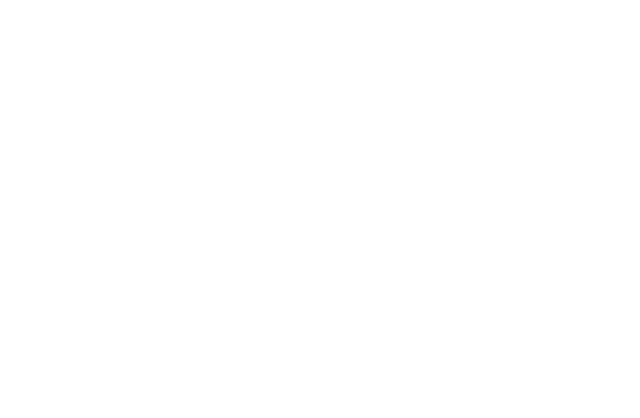
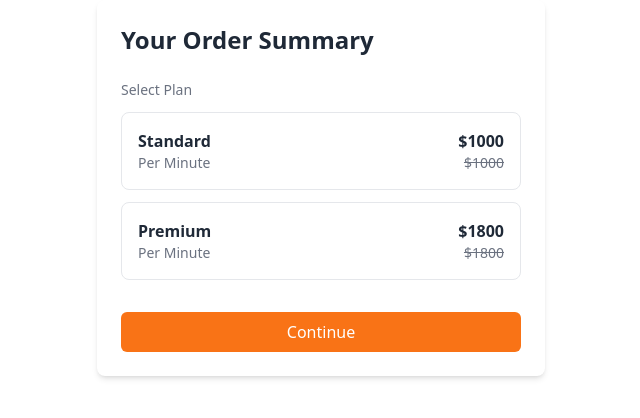
Before and after one commit to joel-2112/teamify, a React (Vite) app: page /subscription/summary in a window 1280 px wide. Before the commit this address had no page. Shown: the top 418 px of the page, without its empty margins (319-959 px from the left). Built offline with nearby package versions, Linux system fonts and the light colour scheme.

Commit message:
the plane summary is added

```diff
--- a/src/App.jsx
+++ b/src/App.jsx
@@ -5,9 +5,9 @@
 import FeaturesPage from './pages/FeaturesPage';
 import ContactsPage from './pages/ContactsPage';
 import AboutPage from './pages/AboutsPage';
-import SubscriptionPlan from './pages/SubscriptionPlan';
 import LoginPage from './pages/auth/LoginPage';
 import RegisterPage from './pages/auth/RegisterPage';
+import PlanSummary from './components/PlanSummary';
 const appRoutes = [
   { path: '/', element: <HomePage />, exact: true },
   { path: '/features', element: <FeaturesPage /> },
@@ -21,7 +21,7 @@
       <Routes>
    <Route path="/login" element={<LoginPage />}/>
    <Route path="/register" element={<RegisterPage />}/>
-   <Route path="/subscription" element={<SubscriptionPlan />}/>
+   <Route path="/subscription/summary" element={<PlanSummary />}/>
         {/* Define the main layout route */}
         <Route element={<Layout />}>
           {appRoutes.map((route) => (
--- /dev/null
+++ b/src/components/PlanSummary.jsx
@@ -0,0 +1,43 @@
+import React from 'react';
+
+const PlanSummary = () => {
+  return (
+    <div className="bg-white rounded-lg shadow-md p-6 max-w-md mx-auto">
+      <h2 className="text-2xl font-bold text-gray-800 mb-6">Your Order Summary</h2>
+
+      <div className="mb-4">
+        <h3 className="text-sm font-medium text-gray-500 mb-3">Select Plan</h3>
+
+        {/* Standard Plan */}
+        <div className="flex items-center justify-between p-4 border border-gray-200 rounded-lg mb-3 hover:border-orange-300 transition-colors">
+          <div>
+            <h4 className="font-semibold text-gray-800">Standard</h4>
+            <p className="text-sm text-gray-500">Per Minute</p>
+          </div>
+          <div className="text-right">
+            <p className="font-bold text-gray-800">$1000</p>
+            <p className="text-sm text-gray-500 line-through">$1000</p>
+          </div>
+        </div>
+
+        {/* Premium Plan */}
+        <div className="flex items-center justify-between p-4 border border-gray-200 rounded-lg hover:border-orange-300 transition-colors">
+          <div>
+            <h4 className="font-semibold text-gray-800">Premium</h4>
+            <p className="text-sm text-gray-500">Per Minute</p>
+          </div>
+          <div className="text-right">
+            <p className="font-bold text-gray-800">$1800</p>
+            <p className="text-sm text-gray-500 line-through">$1800</p>
+          </div>
+        </div>
+      </div>
+
+      <button className="w-full bg-orange-500 hover:bg-orange-600 text-white font-medium py-2 px-4 rounded-md transition duration-300 mt-4">
+        Continue
+      </button>
+    </div>
+  );
+};
+
+export default PlanSummary;
--- a/src/pages/SubscriptionPlan.jsx
+++ /dev/null
@@ -1,9 +0,0 @@
-import React from 'react'
-
-const SubscriptionPlan = () => {
-  return (
-    <div>SubscriptionPlan</div>
-  )
-}
-
-export default SubscriptionPlan
--- a/src/pages/auth/LoginPage.jsx
+++ b/src/pages/auth/LoginPage.jsx
@@ -2,6 +2,7 @@
 import Navbar from '../../components/NavBar';
 import Footer from '../../components/Footer';
 import bgImage from '../../assets/bg_image.png';
+import { Link } from 'react-router-dom';
 const Login = () => {
   return (
     <div
@@ -50,6 +51,10 @@
                 >
                   forgot password?
                 </button>
+                <Link to="/register" className="text-sm text-orange-600 hover:text-orange-800 underline">
+                  Sign Up
+
+                </Link>
               </div>
             </div>
 
```
